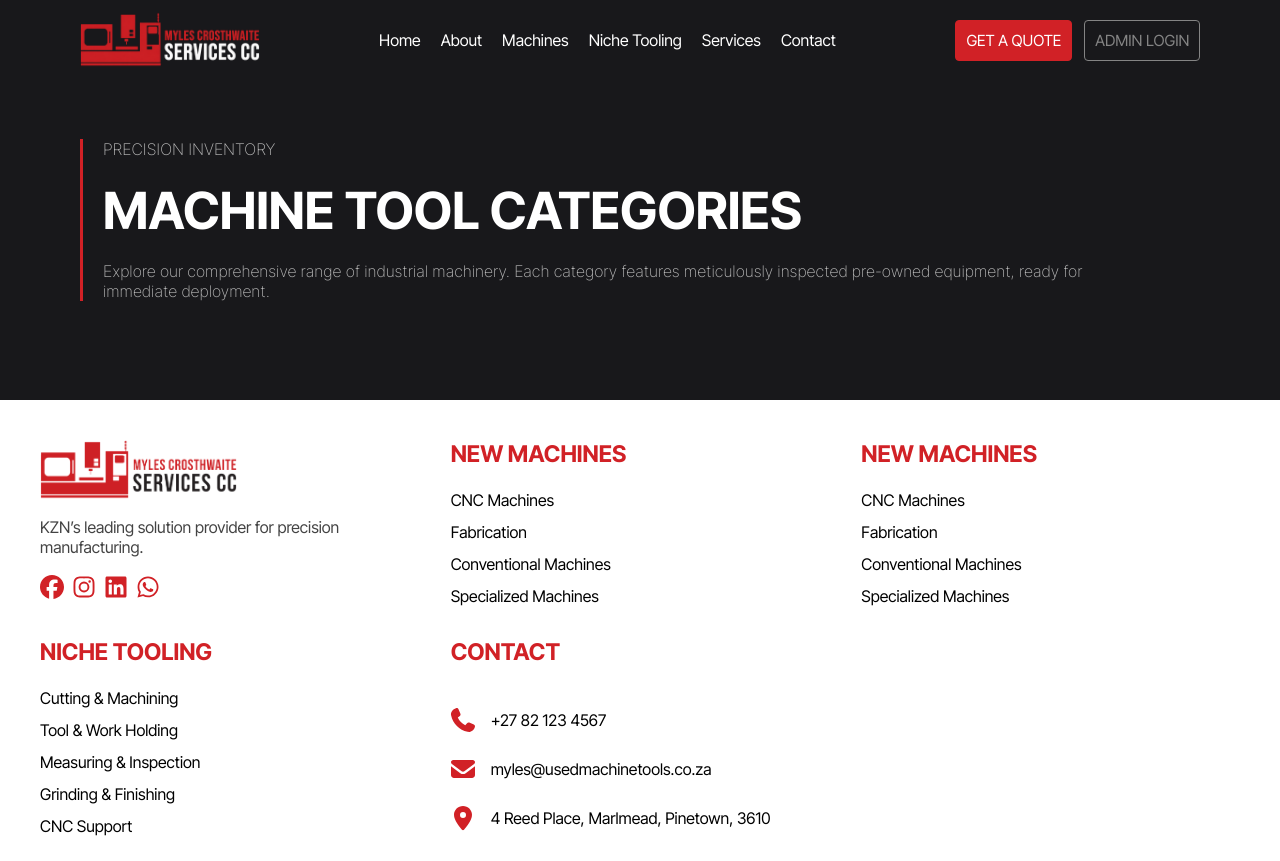
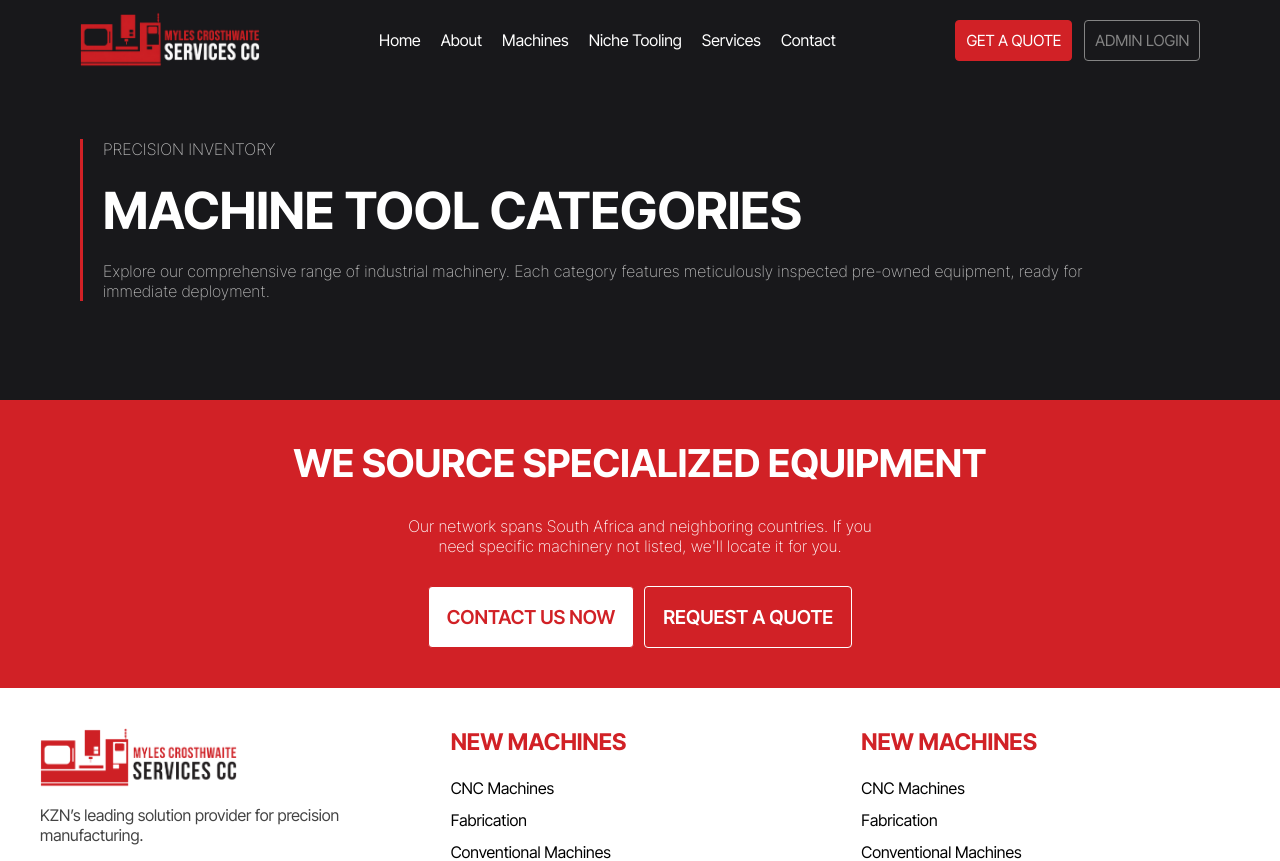
Before and after one commit to JFKleyn/MCSS, a React (Vite) app: page /MCSS/machines in a window 1280 px wide. Shown: the top 861 px of the page. Built offline with nearby package versions, Linux system fonts and the light colour scheme.

Commit message:
Created and completed Footer3 for the machine page

```diff
--- /dev/null
+++ b/src/pages/machines/Footer3.jsx
@@ -0,0 +1,18 @@
+import "../about/Footer2.css";
+
+export function Footer3(){
+  return(
+    <div className="footer2-section">
+      <h2>WE SOURCE SPECIALIZED EQUIPMENT</h2>
+      <p>Our network spans South Africa and neighboring countries. If you need specific machinery not listed, we'll locate it for you.</p>
+      <div className="footer2-buttons">
+        <button className="footer2-btn1">
+          <h5>CONTACT US NOW</h5>
+        </button>
+        <button className="footer2-btn2">
+          <h5>REQUEST A QUOTE</h5>
+        </button>
+      </div>
+    </div>
+  )
+}
--- a/src/pages/machines/MachinePage.jsx
+++ b/src/pages/machines/MachinePage.jsx
@@ -1,4 +1,5 @@
 import { Footer } from "../../components/Footer";
+import { Footer3 } from "./Footer3";
 import { MachineHero } from "./MachineHero"
 
 
@@ -6,6 +7,7 @@
   return (
     <>
       <MachineHero />
+      <Footer3 />
       <Footer />
     </>
   );
```
